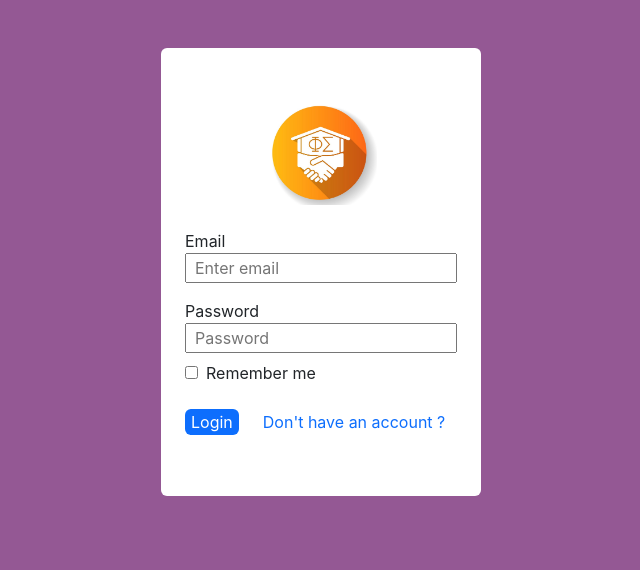
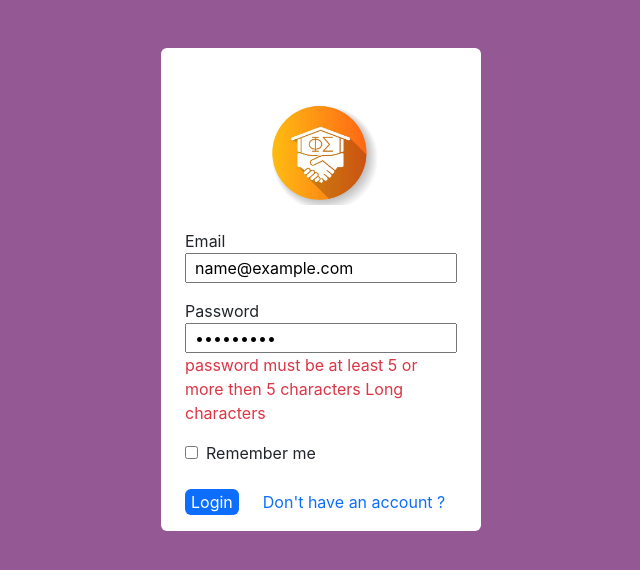
Before and after one commit to Azizsoorti/campus, a React (Create React App) app: page / in a window 1280 px wide. Both pictures are taken after typing "name@example.com", "Sample123" into the empty fields and a click on the button "Login". Shown: the top 570 px of the page, without its empty margins (319-959 px from the left). Built offline with nearby package versions, Linux system fonts and the light colour scheme; the HTML template or start-up script is replaced by a standard one.

Commit message:
validation added

```diff
--- a/package.json
+++ b/package.json
@@ -6,11 +6,13 @@
     "@testing-library/jest-dom": "^5.16.5",
     "@testing-library/react": "^13.4.0",
     "@testing-library/user-event": "^13.5.0",
+    "formik": "^2.2.9",
     "react": "^18.2.0",
     "react-dom": "^18.2.0",
     "react-router-dom": "^6.4.3",
     "react-scripts": "5.0.1",
-    "web-vitals": "^2.1.4"
+    "web-vitals": "^2.1.4",
+    "yup": "^0.32.11"
   },
   "scripts": {
     "start": "react-scripts start",
--- a/src/components/Login/Login.jsx
+++ b/src/components/Login/Login.jsx
@@ -1,26 +1,30 @@
 
 import { Link} from "react-router-dom";
-import React, { useState } from 'react'
+import React from 'react'
+import { useFormik } from "formik";
+import { validationSchema  } from "../../schemas";
+
+const initialValues = {
+    email:"",
+    password:"",
+
+}
 
 function Login() {
 
-
-    const [email, setEmail] = useState("");
-    const [password, setPassword] = useState("");
-    // const [check, setCheck] = useState();
-    const [allUsers, setAllUsers] = useState([])
-
-    const submitForm = (e) => {
-        e.preventDefault();
-
-        const newUser = { email:email, password:password };
-        setAllUsers([...allUsers, newUser])
-        console.log(allUsers)
-
-        setEmail("")
-        setPassword("")
+const {values,errors,touched, handleBlur,handleChange,handleSubmit} =  useFormik({
+    initialValues:initialValues,
+    validationSchema:validationSchema ,
+    onSubmit:(values) => {
 
     }
+})
+    console.log("🚀 ~ file: Login.jsx:20 ~ Login ~ values:", values)
+
+
+
+
+
 
 
 
@@ -32,17 +36,19 @@ function Login() {
           <div className="text-center mt-5 py-2" >
                     <img src="./images/campus.png" alt="" style={{width:"7rem"}}/>
                 </div>
-            <form action="" onSubmit={submitForm}>
+            <form action="" onSubmit={handleSubmit}>
 
 
                 <div className="my-3 rounded">
                     <label htmlFor="email"> Email</label><br />
-                    <input className="ps-2 w-100 " type="text" name="email" placeholder="Enter email" id="email" value={email} onChange={(e) => { setEmail(e.target.value) }} />
+                    <input className="ps-2 w-100 " type="text" name="email" placeholder="Enter email" id="email" value={values.email} onChange={handleChange}  onBlur={handleBlur}/>
+                {errors.email && touched.email ? <p className="text-danger">{errors.email}</p> :null}
                 </div>
 
                 <div>
                     <label htmlFor="password"> Password</label><br />
-                    <input className="ps-2 w-100 " type="password" name="password" placeholder="Password" id="password" value={password} onChange={(e) => { setPassword(e.target.value) }} />
+                    <input className="ps-2 w-100 " type="password" name="password" placeholder="Password" id="password" value={values.password} onChange={handleChange}  onBlur={handleBlur} />
+                    {errors.password && touched.password ? <p className="text-danger">{errors.password}</p> :null}
                 </div>
 
                 <div className="my-2">
@@ -50,7 +56,7 @@ function Login() {
                     <label htmlFor="remember"> Remember me</label>
                 </div>
                 <button className="bg-primary text-white me-4 my-3 rounded border-0" type="submit">Login</button>
-                <Link className="my-3 text-decoration-none" to="signup">Don't have an account ?</Link>
+                <Link className="my-3 text-decoration-none" to="/signup">Don't have an account ?</Link>
 
             </form>
             </div>
--- a/src/components/Signup/Signup.jsx
+++ b/src/components/Signup/Signup.jsx
@@ -1,25 +1,25 @@
-import React, { useState } from 'react'
+import React from 'react'
 import { Link } from "react-router-dom";
+import { useFormik } from "formik";
+import { validationSchema  } from "../../schemas";
+const initialValues = {
+    fullName:"",
+    email:"",
+    password:"",
+    confirm_password:""
+}
+
+
 function Singup() {
+    const {values,errors,touched, handleBlur,handleChange,handleSubmit} =  useFormik({
+        initialValues:initialValues,
+        validationSchema:validationSchema ,
+        onSubmit:(values) => {
 
-  const [fullName, setFullName] = useState("");
-  const [email, setEmail] = useState("");
-  const [password, setPassword] = useState("");
-  const [cPassword, setCPassword] = useState("");
-  const [allUsers, setAllUsers] = useState([])
+        }
+    })
+        console.log("🚀 ~ file: Login.jsx:20 ~ Login ~ values:", values)
 
-  const submitForm = (e) => {
-      e.preventDefault();
-
-      const newUser = {fullName:fullName,  email:email, password:password,cPassword:cPassword };
-      setAllUsers([...allUsers, newUser])
-      console.log(allUsers)
-
-      setFullName("")
-      setEmail("")
-      setPassword("")
-      setCPassword("")
-  }
   return (
 
     <div className="container-fluid " style={{background:"#945894", minHeight:"100vh"}}>
@@ -28,16 +28,18 @@ function Singup() {
               <div className="text-center mt-5 py-2" >
                         <img src="./images/campus.png" alt="" style={{width:"7rem"}}/>
                     </div>
-                <form action="" onSubmit={submitForm}>
+                <form action="" onSubmit={handleSubmit}>
                 <div className="my-3 rounded">
                         <label htmlFor="fullName"> Full Name</label><br />
-                        <input className="ps-2 w-100 " type="text" name="fullName" placeholder="Enter Your Name" id="fullName" value={fullName} onChange={(e) => { setFullName(e.target.value) }} />
+                        <input className="ps-2 w-100 " type="text" name="fullName" placeholder="Enter Your Name" id="fullName" value={values.fullName} onChange={handleChange}  onBlur={handleBlur} />
+                        {errors.fullName && touched.fullName ? <p className="text-danger">{errors.fullName}</p> :null}
                     </div>
 
 
                     <div className="my-3 rounded">
                         <label htmlFor="email"> Email address</label><br />
-                        <input className="ps-2 w-100 " type="text" name="email" placeholder="Enter Email Address" id="email" value={email} onChange={(e) => { setEmail(e.target.value) }} />
+                        <input className="ps-2 w-100 " type="text" name="email" placeholder="Enter Email Address" id="email" value={values.email} onChange={handleChange}  onBlur={handleBlur}/>
+                        {errors.email && touched.email ? <p className="text-danger">{errors.email}</p> :null}
                     </div>
 
                     <div className="my-2">
@@ -50,12 +52,14 @@ function Singup() {
 
                     <div>
                         <label htmlFor="password"> Password</label><br />
-                        <input className="ps-2 w-100 " type="password" name="password" placeholder="Password" id="password" value={password} onChange={(e) => { setPassword(e.target.value) }} />
+                        <input className="ps-2 w-100 " type="password" name="password" placeholder="Password" id="password" value={values.password} onChange={handleChange}  onBlur={handleBlur}  />
+                        {errors.password && touched.password ? <p className="text-danger">{errors.password}</p> :null}
                     </div>
 
                     <div  className="my-2">
-                        <label htmlFor="confirm password">Confirm Password</label><br />
-                        <input className="ps-2 w-100 " type="password" name="confirm password" placeholder="confirm Password" id="confirm Password" value={cPassword} onChange={(e) => { setCPassword(e.target.value) }} />
+                        <label htmlFor="confirm_password">Confirm Password</label><br />
+                        <input className="ps-2 w-100 " type="password" name="confirm_password" placeholder="confirm Password" id="confirm_Password" value={values.confirm_password} onChange={handleChange}  onBlur={handleBlur}  />
+                        {errors.confirm_password && touched.confirm_password ? <p className="text-danger">{errors.confirm_password}</p> :null}
                     </div>
 
                     <div className="my-2">
--- /dev/null
+++ b/src/schemas/index.jsx
@@ -0,0 +1,7 @@
+import * as yup from 'yup';
+export const validationSchema  = yup.object({
+    fullName: yup.string().min(2).max(20).required("please enter your name"),
+    email: yup.string().email().required("Email is Required"),
+    password: yup.string().min(" 5 or more then 5 characters Long").required("Required"),
+    confirm_password : yup.string().required("Required").oneOf([yup.ref("password"),null],"Passwords must match")
+})
```
Also changed, not shown: 1 other file (tests, documents, lock files or other folders).
